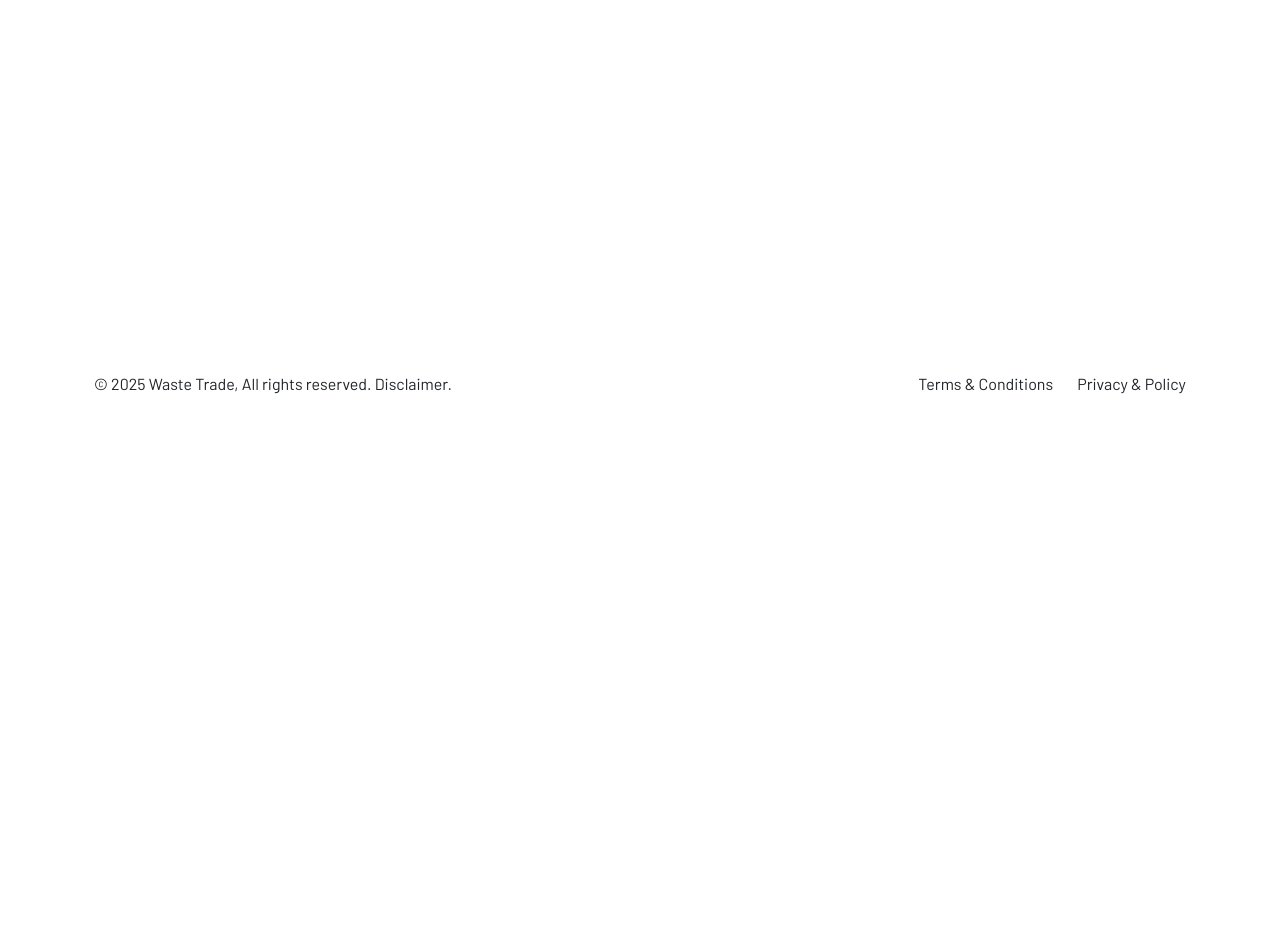
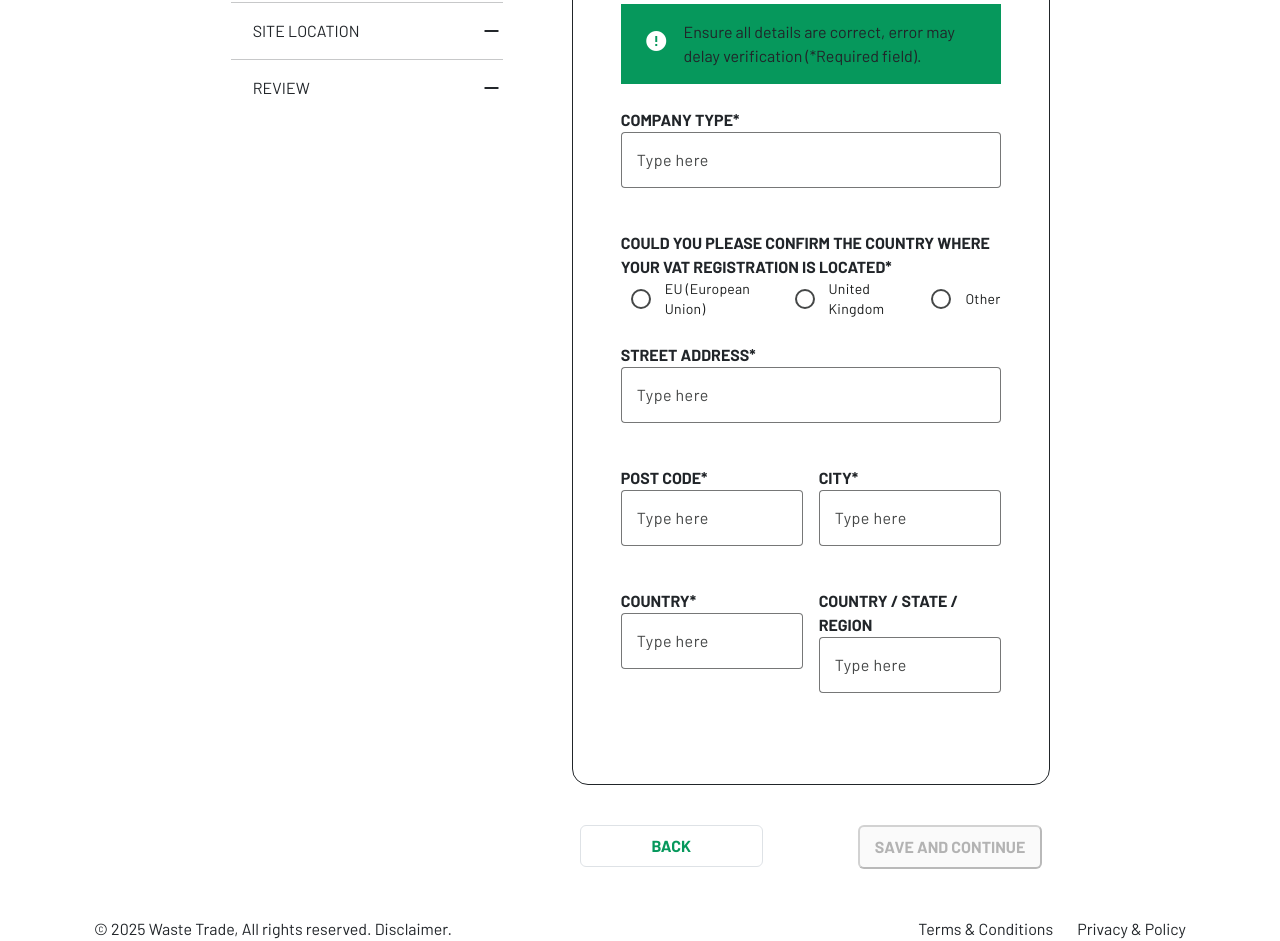
Before and after one commit to tana2411/WT-Platforms, an Angular app: page /public/company-information in a window 1280 px wide. Before the commit this address led to /public/login. Shown: the part 380-1321 px from the top of the page. Before the commit the page ends 800 px from the top, so only its background shows below. Built offline with nearby package versions, Linux system fonts and the light colour scheme.

Commit message:
company information section set up

```diff
--- a/src/app/app.routes.ts
+++ b/src/app/app.routes.ts
@@ -6,6 +6,7 @@ import { TradingFlatformFormComponent } from './routes/registrations/trading-fla
 import { HaulageFormComponent } from './routes/registrations/haulage-form/haulage-form.component';
 import { RegistrationPendingResultComponent } from './routes/registrations/registration-pending-result/registration-pending-result.component';
 import { RegistrationCompleteResultComponent } from './routes/registrations/registration-complete-result/registration-complete-result.component';
+import { CompanyInformationSectionComponent } from './routes/registrations/company-information-section/company-information-section.component';
 
 export const routes: Routes = [
     {
@@ -32,6 +33,10 @@ export const routes: Routes = [
                 path: 'account-complete-result',
                 component: RegistrationCompleteResultComponent,
             },
+            {
+                path: 'company-information',
+                component: CompanyInformationSectionComponent,
+            },
         ],
     },
     {
--- /dev/null
+++ b/src/app/routes/registrations/company-information-section/company-information-section.component.html
@@ -0,0 +1,192 @@
+<app-account-onboarding-status
+  [showStatusOnly]="true"
+  [type]="'pending'"
+></app-account-onboarding-status>
+<div class="col-md-9 mx-auto d-flex justify-content-between g-3 my-5">
+  <div class="col-4">
+    <div>
+      <div class="d-flex justify-content-between">
+        <div class="w-75 mx-auto fw-bold" i18n>COMPANY INFORMATION</div>
+        <mat-icon>add</mat-icon>
+      </div>
+      <hr />
+      <div class="d-flex justify-content-between">
+        <div class="w-75 mx-auto" i18n>COMPANY DOCUMENT</div>
+        <mat-icon>remove</mat-icon>
+      </div>
+      <hr />
+      <div class="d-flex justify-content-between">
+        <div class="w-75 mx-auto" i18n>SITE LOCATION</div>
+        <mat-icon>remove</mat-icon>
+      </div>
+      <hr />
+      <div class="d-flex justify-content-between">
+        <div class="w-75 mx-auto" i18n>REVIEW</div>
+        <mat-icon>remove</mat-icon>
+      </div>
+    </div>
+  </div>
+  <div class="col-7">
+    <form [formGroup]="formGroup">
+      <div class="border border-dark boder-2 p-5 border-radius">
+        <h3 class="text-center my-2" i18n>Company Information</h3>
+        <div
+          class="px-2 py-3 background-primary d-flex align-items-center mb-4"
+        >
+          <div class="w-25 text-center">
+            <mat-icon class="text-white">error</mat-icon>
+          </div>
+          <div i18n>
+            Ensure all details are correct, error may delay verification
+            (*Required field).
+          </div>
+        </div>
+        <div class="col-12 mb-4">
+          <mat-label class="fw-bold mb-1" i18n>COMPANY TYPE*</mat-label>
+          <mat-form-field appearance="outline" class="w-100">
+            <input
+              matInput
+              placeholder="Type here"
+              type="text"
+              formControlName="companyType"
+            />
+            @if (formGroup.get("companyType")?.hasError("required")) {
+              <mat-error i18n>This field is required </mat-error>
+            }
+          </mat-form-field>
+        </div>
+        <div class="col-12 mb-4">
+          <mat-label class="mb-0 fw-bold" i18n>
+            COULD YOU PLEASE CONFIRM THE COUNTRY WHERE YOUR VAT REGISTRATION IS
+            LOCATED*
+          </mat-label>
+          <mat-radio-group
+            formControlName="vatLocated"
+            class="d-flex justify-content-between radio-mat-error"
+            name="vatLocated"
+          >
+            <mat-radio-button class="round-checkbox" value="EU" i18n
+              >EU (European Union)
+            </mat-radio-button>
+            <mat-radio-button class="round-checkbox" value="UK" i18n>
+              United Kingdom
+            </mat-radio-button>
+            <mat-radio-button class="round-checkbox" value="EU" i18n>
+              Other
+            </mat-radio-button>
+          </mat-radio-group>
+          @if (
+            formGroup.get("vatLocated")?.hasError("required") &&
+            (formGroup.get("vatLocated")?.touched ||
+              formGroup.get("vatLocated")?.dirty)
+          ) {
+            <mat-error class="mt-0 mat-error" i18n>
+              This field is required
+            </mat-error>
+          }
+        </div>
+        <div class="col-md-12 mb-4">
+          <label class="fw-bold" i18n>STREET ADDRESS*</label>
+          <mat-form-field appearance="outline" class="w-100">
+            <input
+              matInput
+              placeholder="Type here"
+              type="text"
+              formControlName="streetAddress"
+            />
+            @if (formGroup.get("streetAddress")?.hasError("required")) {
+              <mat-error i18n>This field is required </mat-error>
+            }
+          </mat-form-field>
+        </div>
+        <div class="row g-3 mb-4">
+          <div class="col-md-6">
+            <mat-label class="fw-bold mb-1" i18n>POST CODE*</mat-label>
+            <mat-form-field appearance="outline" class="w-100">
+              <input
+                matInput
+                placeholder="Type here"
+                type="text"
+                formControlName="postCode"
+              />
+              @if (formGroup.get("postCode")?.hasError("required")) {
+                <mat-error i18n>This field is required </mat-error>
+              }
+            </mat-form-field>
+          </div>
+          <div class="col-md-6">
+            <mat-label class="fw-bold mb-1" i18n>CITY*</mat-label>
+            <mat-form-field appearance="outline" class="w-100">
+              <input
+                matInput
+                placeholder="Type here"
+                type="text"
+                formControlName="city"
+              />
+              @if (formGroup.get("city")?.hasError("required")) {
+                <mat-error i18n>This field is required </mat-error>
+              }
+            </mat-form-field>
+          </div>
+        </div>
+
+        <div class="row g-3 mb-4">
+          <div class="col-md-6">
+            <mat-label class="fw-bold mb-1" i18n>COUNTRY*</mat-label>
+            <mat-form-field appearance="outline" class="w-100">
+              <input
+                matInput
+                placeholder="Type here"
+                type="text"
+                formControlName="country"
+              />
+              @if (formGroup.get("country")?.hasError("required")) {
+                <mat-error i18n>This field is required </mat-error>
+              }
+            </mat-form-field>
+          </div>
+          <div class="col-md-6">
+            <mat-label class="fw-bold mb-1" i18n
+              >COUNTRY / STATE / REGION</mat-label
+            >
+            <mat-form-field appearance="outline" class="w-100">
+              <input
+                matInput
+                placeholder="Type here"
+                type="text"
+                formControlName="countryRegion"
+              />
+              @if (formGroup.get("countryRegion")?.hasError("required")) {
+                <mat-error i18n>This field is required </mat-error>
+              }
+            </mat-form-field>
+          </div>
+        </div>
+      </div>
+      <div class="w-100 row mt-4 g-3 mx-auto d-flex justify-content-between">
+        <div class="col-5">
+          <button
+            mat-stocked-button
+            class="w-100 text-center bg-white rounded border p-2 primary fw-bold"
+            i18n
+          >
+            BACK
+          </button>
+        </div>
+        <div class="col-5">
+          <button
+            [disabled]="formGroup.invalid"
+            type="submit"
+            [class.background-primary]="formGroup.valid"
+            [class.text-white]="formGroup.valid"
+            mat-flat-button
+            class="w-100 p-2 fw-bold rounded"
+            i18n
+          >
+            SAVE AND CONTINUE
+          </button>
+        </div>
+      </div>
+    </form>
+  </div>
+</div>
--- /dev/null
+++ b/src/app/routes/registrations/company-information-section/company-information-section.component.ts
@@ -0,0 +1,40 @@
+import { MatSelectModule } from '@angular/material/select';
+import { MatInputModule } from '@angular/material/input';
+import { MatFormFieldModule } from '@angular/material/form-field';
+import { Component, OnInit } from '@angular/core';
+import { AccountOnboardingStatusComponent } from "../../../share/ui/account-onboarding-status/account-onboarding-status.component";
+import { MatIconModule } from '@angular/material/icon';
+import { MatRadioButton, MatRadioModule } from '@angular/material/radio';
+import { FormControl, FormGroup, ReactiveFormsModule, Validators } from '@angular/forms';
+
+@Component({
+  selector: 'app-company-information-section',
+  templateUrl: './company-information-section.component.html',
+  styleUrls: ['./company-information-section.component.scss'],
+  imports: [MatFormFieldModule, MatInputModule, MatSelectModule, AccountOnboardingStatusComponent, MatIconModule, MatRadioModule, ReactiveFormsModule]
+})
+export class CompanyInformationSectionComponent implements OnInit {
+  formGroup = new FormGroup({
+    companyType: new FormControl<string | null>(null, [Validators.required]),
+    vatLocated: new FormControl<string | null>(null, [Validators.required]),
+    streetAddress: new FormControl<string | null>(null, [Validators.required, Validators.maxLength(100)]),
+    postCode: new FormControl<string | null>(null, [Validators.required, Validators.maxLength(20)]),
+    city: new FormControl<string | null>(null, [Validators.required, Validators.maxLength(50)]),
+    country: new FormControl<string | null>(null, [Validators.required]),
+    countryRegion: new FormControl<string | null>(null, [Validators.required, Validators.maxLength(50)]),
+  })
+  constructor() {
+    this.formGroup.valueChanges.subscribe(() => {
+      console.log(this.formGroup);
+
+    })
+   }
+
+  ngOnInit() {
+  }
+
+  submit() {
+    this.formGroup.markAllAsTouched()
+  }
+
+}
--- a/src/app/share/ui/account-onboarding-status/account-onboarding-status.component.html
+++ b/src/app/share/ui/account-onboarding-status/account-onboarding-status.component.html
@@ -1,4 +1,4 @@
-<div class="col-md-8 mt-5 mx-auto">
+<div class="col-md-9 mt-5 mx-auto">
   <div class="border border-2 border-radius bg-white border-dark rounded py-3 px-5">
     <div class="d-flex justify-content-between position-relative">
       <div class="d-flex flex-column align-items-center" style="z-index: 1;">
```
Also changed, not shown: src/app/routes/registrations/company-information-section/company-information-section.component.scss (added), 1 other file (tests, documents, lock files or other folders).
